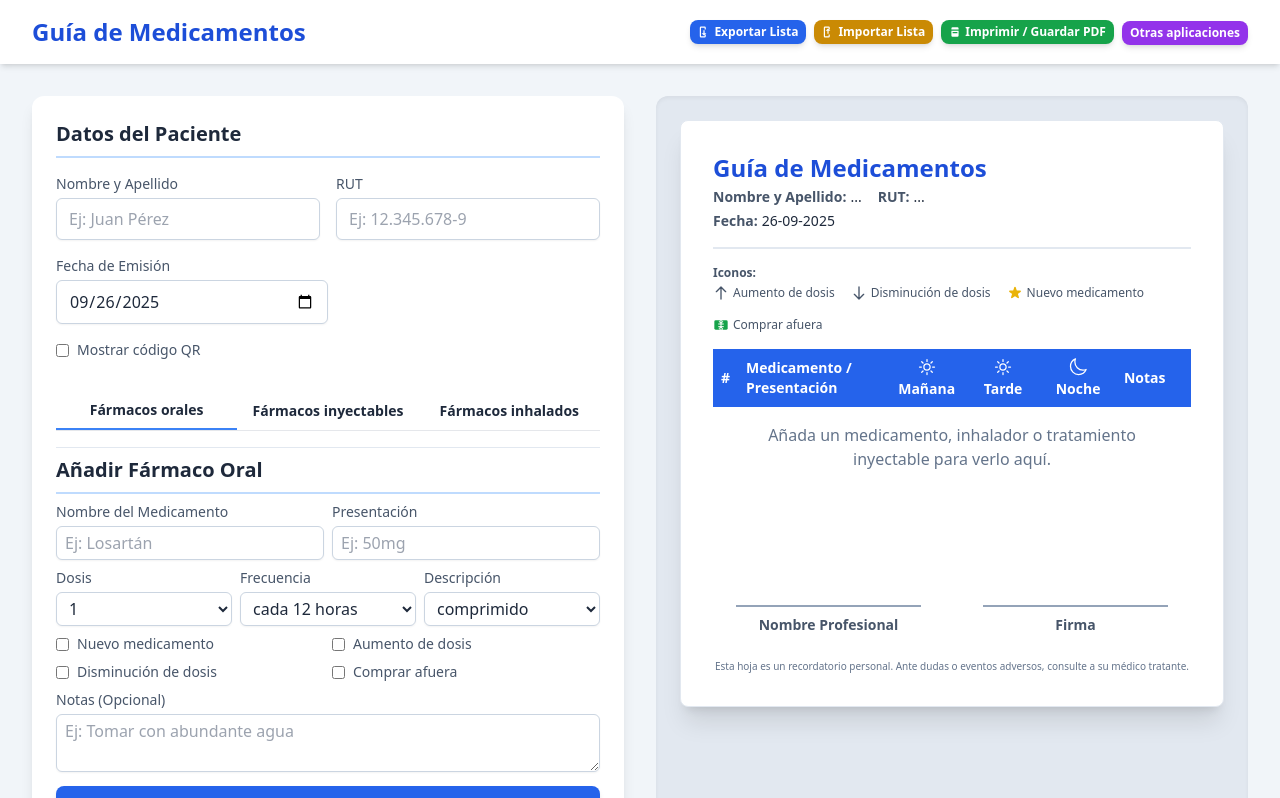
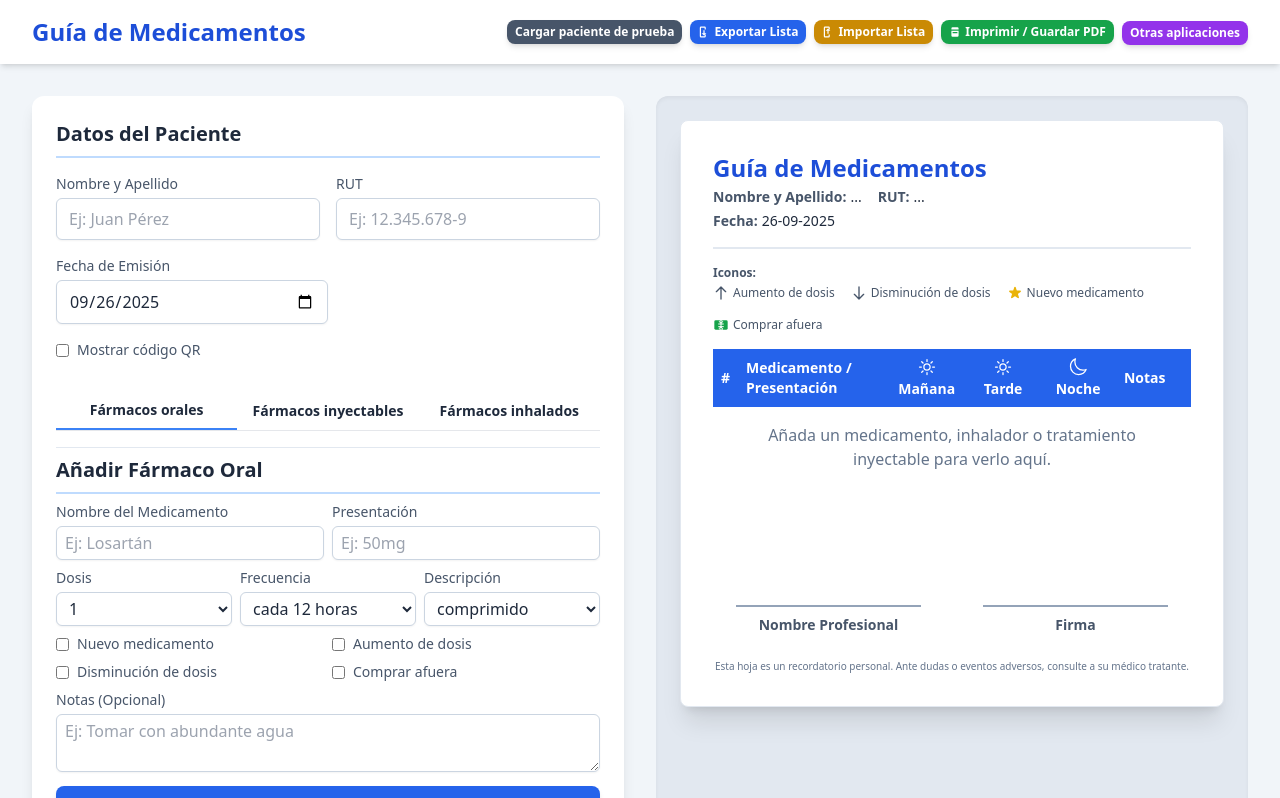
Before and after one commit to DanielOpazoD/Cartolamedicamentos, a React (Vite) app: page / in a window 1280 px wide. Shown: the top 798 px of the page. Built offline with nearby package versions, Linux system fonts and the light colour scheme.

Commit message:
Add demo patient loader button

```diff
--- a/App.tsx
+++ b/App.tsx
@@ -1,6 +1,16 @@
 
 import React, { useState, useRef, useCallback } from 'react';
-import { Patient, Medication, Injectable, ControlInfo, ExamOptions, Inhaler, DosageForm } from './types';
+import {
+    Patient,
+    Medication,
+    Injectable,
+    ControlInfo,
+    ExamOptions,
+    Inhaler,
+    DosageForm,
+    Frequency,
+    InjectableSchedule,
+} from './types';
 import PatientInfoForm from './components/PatientInfoForm';
 import MedicationForm from './components/MedicationForm';
 import InjectableForm from './components/InjectableForm';
@@ -54,6 +64,100 @@ const App: React.FC = () => {
 
     const previewRef = useRef<HTMLDivElement>(null);
     const fileInputRef = useRef<HTMLInputElement>(null);
+
+    const handleLoadDemoData = useCallback(() => {
+        setPatient({ name: 'Juanito Perez', rut: '1234567-8', date: today });
+        const baseId = Date.now();
+        setMedications([
+            {
+                id: baseId,
+                name: 'Losartan',
+                presentacion: 'Comprimido',
+                dose: '50 mg',
+                frequency: Frequency.EVERY_12H,
+                dosageForm: DosageForm.TABLET,
+            },
+            {
+                id: baseId + 1,
+                name: 'Metformina',
+                presentacion: 'Comprimido',
+                dose: '1000 mg',
+                frequency: Frequency.EVERY_12H,
+                dosageForm: DosageForm.TABLET,
+            },
+            {
+                id: baseId + 2,
+                name: 'Amlodipino',
+                presentacion: 'Comprimido',
+                dose: '10 mg',
+                frequency: Frequency.EVERY_24H,
+                dosageForm: DosageForm.TABLET,
+            },
+            {
+                id: baseId + 3,
+                name: 'Jardiance',
+                presentacion: 'Comprimido',
+                dose: '25 mg',
+                frequency: Frequency.EVERY_24H,
+                dosageForm: DosageForm.TABLET,
+            },
+            {
+                id: baseId + 4,
+                name: 'Atorvastatina',
+                presentacion: 'Comprimido',
+                dose: '20 mg',
+                frequency: Frequency.EVERY_24H_NIGHT,
+                dosageForm: DosageForm.TABLET,
+            },
+            {
+                id: baseId + 5,
+                name: 'Bisoprolol',
+                presentacion: 'Comprimido',
+                dose: '2.5 mg',
+                frequency: Frequency.EVERY_24H,
+                dosageForm: DosageForm.TABLET,
+            },
+        ]);
+        setInjectables([
+            {
+                id: baseId + 6,
+                type: 'Insulina NPH',
+                dose: '12 UI',
+                schedule: InjectableSchedule.MAÑANA,
+                time: '08:00',
+                notes: 'Administrar vía subcutánea',
+            },
+            {
+                id: baseId + 7,
+                type: 'Insulina NPH',
+                dose: '4 UI',
+                schedule: InjectableSchedule.NOCHE,
+                time: '21:00',
+                notes: 'Administrar vía subcutánea',
+            },
+            {
+                id: baseId + 8,
+                type: 'Semaglutide inyectable',
+                dose: '0.5 mg',
+                schedule: InjectableSchedule.MAÑANA,
+                time: '09:00',
+                notes: 'Vía subcutánea, 1 vez por semana',
+            },
+        ]);
+        setInhalers([
+            {
+                id: baseId + 9,
+                name: 'Salmeterol',
+                presentacion: '25 mcg',
+                dose: 2,
+                frequencyHours: 12,
+                notes: 'Administrar 2 puff cada 12 horas',
+            },
+        ]);
+        setEditingMedication(null);
+        setEditingInjectable(null);
+        setEditingInhaler(null);
+    }, [today]);
 
     const handlePatientChange = useCallback((e: React.ChangeEvent<HTMLInputElement>) => {
         const { name, value } = e.target;
@@ -155,6 +259,13 @@ const App: React.FC = () => {
                         <h1 className="text-2xl font-bold text-blue-700">Guía de Medicamentos</h1>
                     </div>
                     <div className="flex gap-2 items-center">
+                        <button
+                            onClick={handleLoadDemoData}
+                            className="bg-slate-600 hover:bg-slate-700 text-white font-bold text-xs py-1 px-2 rounded-lg shadow-md transition-transform transform hover:scale-105"
+                            type="button"
+                        >
+                            Cargar paciente de prueba
+                        </button>
                         <button
                             onClick={handleExportList}
                             className="bg-blue-600 hover:bg-blue-700 text-white font-bold text-xs py-1 px-2 rounded-lg shadow-md transition-transform transform hover:scale-105 flex items-center gap-1"
```
